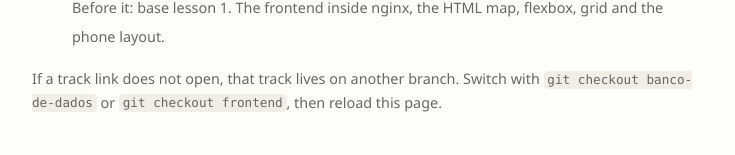
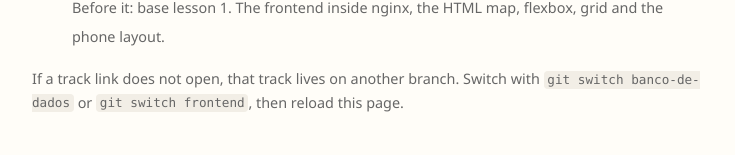
Before and after one commit to amandaolliveira/salve-uma-musica, a plain HTML site: page docs/learning/index.html in a window 1280 px wide. Shown: the part 820-975 px from the top of the page, without its empty margins (272-1007 px from the left). Drawn offline with Linux system fonts and the light colour scheme.

Commit message:
docs: usar git switch para trocar de branch
Co-Authored-By: Claude Opus 5.5 <noreply@anthropic.com>

```diff
--- a/docs/learning/index.html
+++ b/docs/learning/index.html
@@ -25,7 +25,7 @@
 <li><a href="trilha-banco-de-dados/index.html"><b>Database track</b></a> (branch <code>banco-de-dados</code>)<br><span class="note">Before it: base lessons 1 and 2. From MySQL to MongoDB, the database in Docker, MongoDB Compass, and documenting the model.</span></li>
 <li><a href="trilha-frontend/index.html"><b>Frontend track</b></a> (branch <code>frontend</code>)<br><span class="note">Before it: base lesson 1. The frontend inside nginx, the HTML map, flexbox, grid and the phone layout.</span></li>
 </ul>
-<p class="note">If a track link does not open, that track lives on another branch. Switch with <code>git checkout banco-de-dados</code> or <code>git checkout frontend</code>, then reload this page.</p>
+<p class="note">If a track link does not open, that track lives on another branch. Switch with <code>git switch banco-de-dados</code> or <code>git switch frontend</code>, then reload this page.</p>
 
 <h2>Reference</h2>
 <ul>
@@ -51,7 +51,7 @@
 <li><a href="trilha-banco-de-dados/index.html"><b>Trilha banco de dados</b></a> (branch <code>banco-de-dados</code>)<br><span class="note">Antes dela: aulas base 1 e 2. Do MySQL ao MongoDB, o banco no Docker, o MongoDB Compass e a documentação do modelo.</span></li>
 <li><a href="trilha-frontend/index.html"><b>Trilha frontend</b></a> (branch <code>frontend</code>)<br><span class="note">Antes dela: aula base 1. O frontend dentro do nginx, o mapa do HTML, flexbox, grid e o layout no celular.</span></li>
 </ul>
-<p class="note">Se o link de uma trilha não abrir, ela está em outra branch. Troque com <code>git checkout banco-de-dados</code> ou <code>git checkout frontend</code> e recarregue esta página.</p>
+<p class="note">Se o link de uma trilha não abrir, ela está em outra branch. Troque com <code>git switch banco-de-dados</code> ou <code>git switch frontend</code> e recarregue esta página.</p>
 
 <h2>Referência</h2>
 <ul>
```
